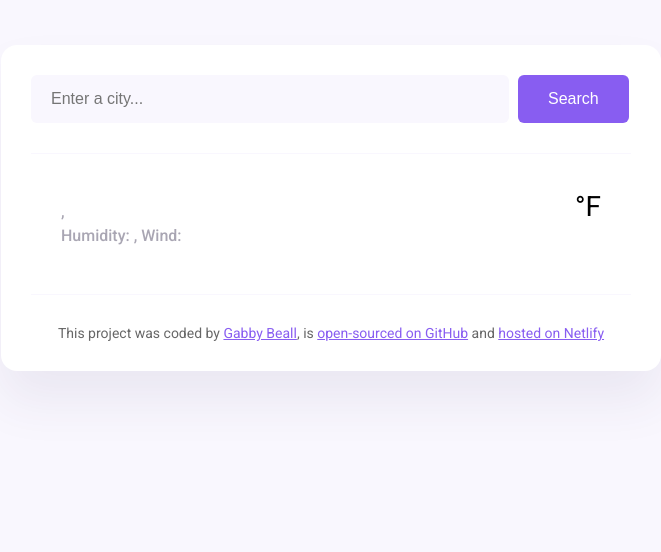
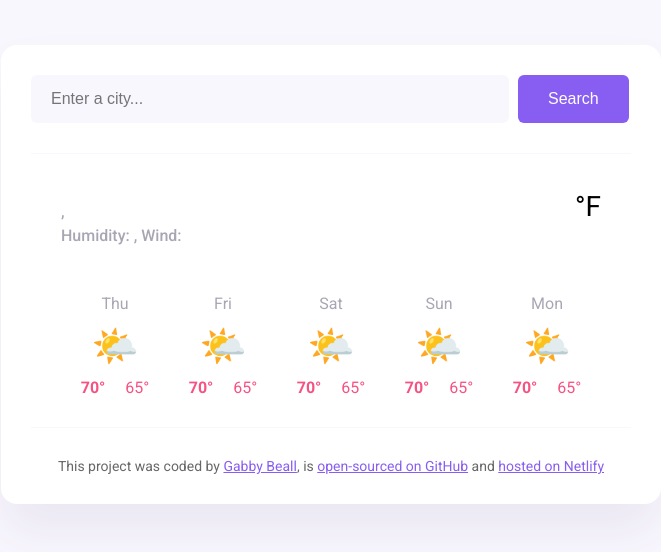
Before and after one commit to gabbybeall/weather-app, a plain HTML site: page index.html in a window 1280 px wide. Shown: the whole page, without its empty margins (309-970 px from the left). Drawn offline with nearby package versions, Linux system fonts and the light colour scheme; no server answers.

Commit message:
Added basic HTML and CSS for forecast data

```diff
--- a/index.html
+++ b/index.html
@@ -48,6 +48,58 @@
             <div class="current-temperature-unit">°F</div>
           </div>
         </div>
+        <div class="weather-forecast">
+          <div class="weather-forecast-day">
+            <div class="weather-forecast-date">Thu</div>
+            <div class="weather-forecast-icon">🌤️</div>
+            <div class="weather-forecast-temperatures">
+              <div class="weather-forecast-temperature">
+                <strong>70°</strong>
+              </div>
+              <div class="weather-forecast-temperature">65°</div>
+            </div>
+          </div>
+          <div class="weather-forecast-day">
+            <div class="weather-forecast-date">Fri</div>
+            <div class="weather-forecast-icon">🌤️</div>
+            <div class="weather-forecast-temperatures">
+              <div class="weather-forecast-temperature">
+                <strong>70°</strong>
+              </div>
+              <div class="weather-forecast-temperature">65°</div>
+            </div>
+          </div>
+          <div class="weather-forecast-day">
+            <div class="weather-forecast-date">Sat</div>
+            <div class="weather-forecast-icon">🌤️</div>
+            <div class="weather-forecast-temperatures">
+              <div class="weather-forecast-temperature">
+                <strong>70°</strong>
+              </div>
+              <div class="weather-forecast-temperature">65°</div>
+            </div>
+          </div>
+          <div class="weather-forecast-day">
+            <div class="weather-forecast-date">Sun</div>
+            <div class="weather-forecast-icon">🌤️</div>
+            <div class="weather-forecast-temperatures">
+              <div class="weather-forecast-temperature">
+                <strong>70°</strong>
+              </div>
+              <div class="weather-forecast-temperature">65°</div>
+            </div>
+          </div>
+          <div class="weather-forecast-day">
+            <div class="weather-forecast-date">Mon</div>
+            <div class="weather-forecast-icon">🌤️</div>
+            <div class="weather-forecast-temperatures">
+              <div class="weather-forecast-temperature">
+                <strong>70°</strong>
+              </div>
+              <div class="weather-forecast-temperature">65°</div>
+            </div>
+          </div>
+        </div>
       </main>
       <footer>
         This project was coded by
--- a/src/style.css
+++ b/src/style.css
@@ -71,6 +71,32 @@ main {
   margin-top: 6px;
   font-size: 28px;
 }
+.weather-forecast {
+  display: flex;
+  justify-content: space-around;
+  margin-top: 30px;
+}
+.weather-forecast-date {
+  text-align: center;
+  color: rgba(39, 33, 66, 0.4);
+  font-size: 16px;
+  line-height: 20px;
+  margin-bottom: 10px;
+}
+.weather-forecast-icon {
+  font-size: 38px;
+  text-align: center;
+}
+.weather-forecast-temperatures {
+  text-align: center;
+  color: #f65282;
+  margin-top: 10px;
+  display: flex;
+  justify-content: center;
+}
+.weather-forecast-temperature {
+  padding: 0 10px;
+}
 footer {
   border-top: 1px solid #f9f7fe;
   padding: 30px 0 0 0;
```
